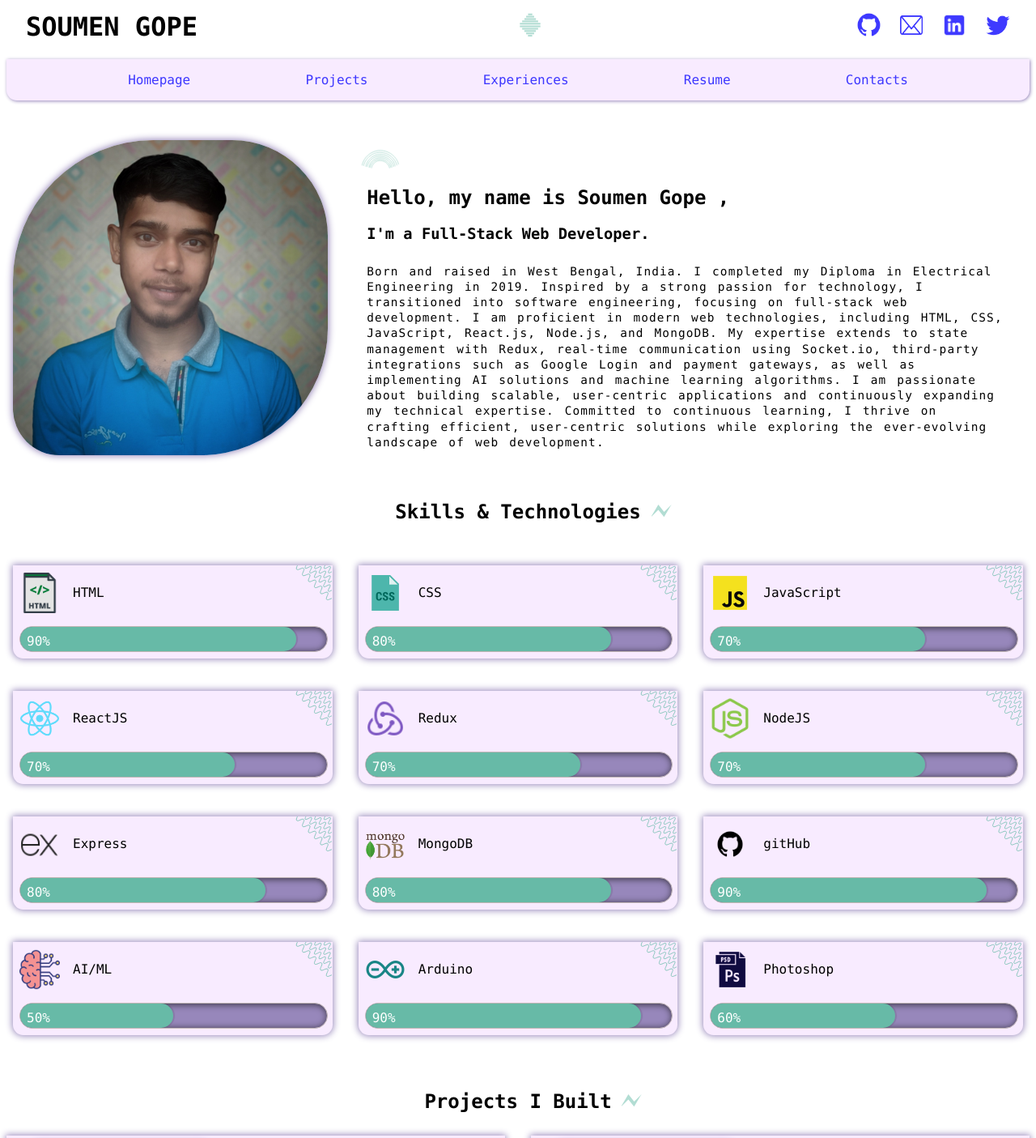
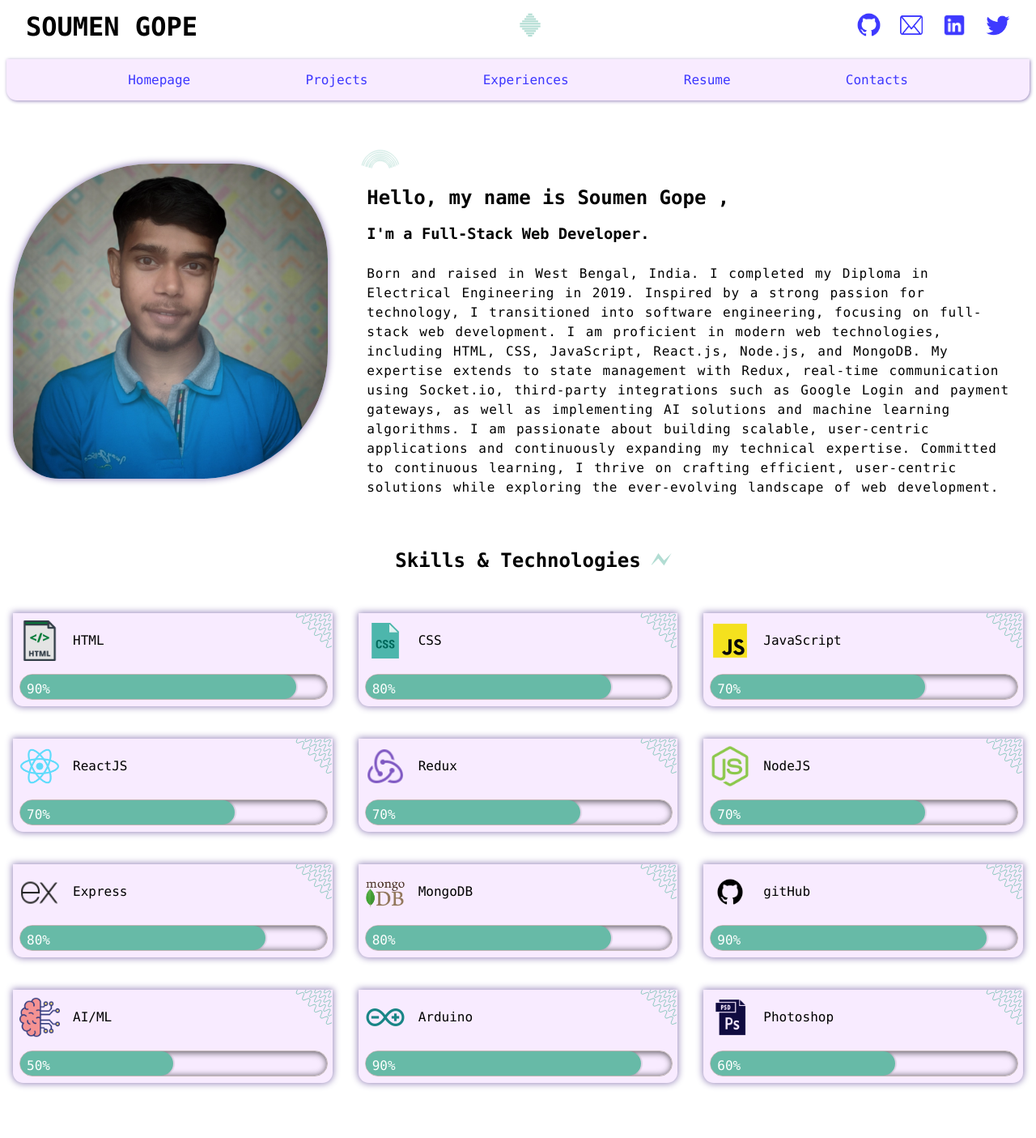
Before and after one commit to soumengope/soumengop, a React (Create React App) app: page / in a window 1280 px wide. Shown: the top 1405 px of the page at 81% size. Built offline with nearby package versions, Linux system fonts and the light colour scheme.

Commit message:
added few animation and transitions

```diff
--- a/src/Components/css/Intro.css
+++ b/src/Components/css/Intro.css
@@ -47,12 +47,12 @@
 
 }
 .intro_right p{
-    font-size:0.9rem;
+    font-size:1rem;
     text-align:start;
     padding:0.5rem 1rem;
-    line-height:1.2rem;
-    word-spacing: 0.2rem;
-    letter-spacing: 0.07rem;
+    line-height:1.5rem;
+    word-spacing: 0.15rem;
+    letter-spacing: 0.05rem;
 }
 .curveFlat{
     width:50px;
--- a/src/Components/css/Project.css
+++ b/src/Components/css/Project.css
@@ -44,6 +44,12 @@
     justify-content:center;
     position:realtive;
 }
+.project_image:hover .prot_img{
+    transform: translateX(-12.5%);
+}
+.project_image:hover .lan_img{
+    transform: translateX(12.5%);
+}
 .prot_img{
     position:relative;
     text-align:center;
@@ -52,6 +58,7 @@
     z-index:1;
     justify-content: center;
     left:2rem;
+    transition: transform 0.3s linear;
 }
 .lan_img{
     position:relative;
@@ -60,6 +67,7 @@
     top:3rem;
     left:-2rem;
     z-index:0;
+    transition: transform 0.3s linear;
 }
 .protImg_lists{
     width:100%;
--- a/src/Components/css/Skills.css
+++ b/src/Components/css/Skills.css
@@ -7,12 +7,21 @@
     gap:2rem;
     padding:1.5rem 0.5rem;
 }
-.skills_control > div{
+.skills_contents{
     background-color: #f8ebff;
     padding:0.5rem;
     margin-top:0.5rem;
     box-shadow:0px 0px 8px 1px #9787bb;
     border-radius: 0 0 0.8rem 0.8rem;
+    position: relative;
+    overflow: hidden;
+    transition: transform 0.2s linear;
+}
+.skills_contents:hover{
+    transform: translateY(10%);
+}
+.skills_contents:hover .skills_percentageOuter{
+    background-color: #9787bb;
 }
 .skills_control img{
     width:50px;
@@ -29,10 +38,11 @@
     margin-top:1rem;
     width:100%;
     height:30px;
-    background-color: #9787bb;
+    background-color: #f8ebff;
     border-radius: 20px;
     border:1px solid rgb(194, 183, 183);
     box-shadow: inset 1px 1px 8px 0px rgba(22, 22, 22,0.8);
+    transition: background-color 0.3s linear;
 }
 .skills_percentageInner{
     height:30px;
@@ -50,28 +60,69 @@
 .github_percentageInner,
 .html_percentageInner,
 .ard_percentageInner{
-    width:90%;
+    width:0%;
+}
+.gha_style{
+    width:0%;
+    animation:gha 1.5s linear forwards;
+}
+@keyframes gha{
+    100%{
+        width:90%;
+    }
 }
 .css_percentageInner,
 .mongo_percentageInner,
 .express_percentageInner{
-    width:80%;
+    width:0%;
+}
+.cme_style{
+    width:0%;
+    animation:cme 1.3s linear forwards;
+}
+@keyframes cme{
+    100%{
+        width:80%;
+    }
 }
 .js_percentageInner,
 .react_percentageInner,
 .node_percentageInner,
 .redux_percentageInner{
-    width:70%;
+    width:0%;
+}
+.jrnr_style{
+    width:0%;
+    animation:jrnr 1.1s linear forwards;
+}
+@keyframes jrnr{
+    100%{
+        width:70%;
+    }
 }
 .ps_percentageInner {
-    width:60%;
+    width:0%;
+}
+.ps_style{
+    width:0%;
+    animation:ps 0.9s linear forwards;
+}
+@keyframes ps{
+    100%{
+        width:60%;
+    }
 }
 .aiml_percentageInner{
-    width:50%;
+    width:0%;
 }
-.skills_contents{
-    position: relative;
-    overflow: hidden;
+.aiml_style{
+    width:0%;
+    animation:aiml 0.7s linear forwards;
+}
+@keyframes aiml{
+    100%{
+        width:50%;
+    }
 }
 .curveLine{
     width:20px;
--- a/src/Components/js/Project.js
+++ b/src/Components/js/Project.js
@@ -8,7 +8,7 @@ const Project = ()=>{
 
             <div className="project_lists">
                     <div className="hole_circle"></div>
-                    <div className="project_image">
+                    <div className="project_image" >
                         <div className="prot_img">
                         <img className="protImg_lists" src="saturn_pot.png" alt="saturn mobile view"/>
                         </div>
```
Also changed, not shown: src/Components/js/Skills.js (+47 -25 lines).
